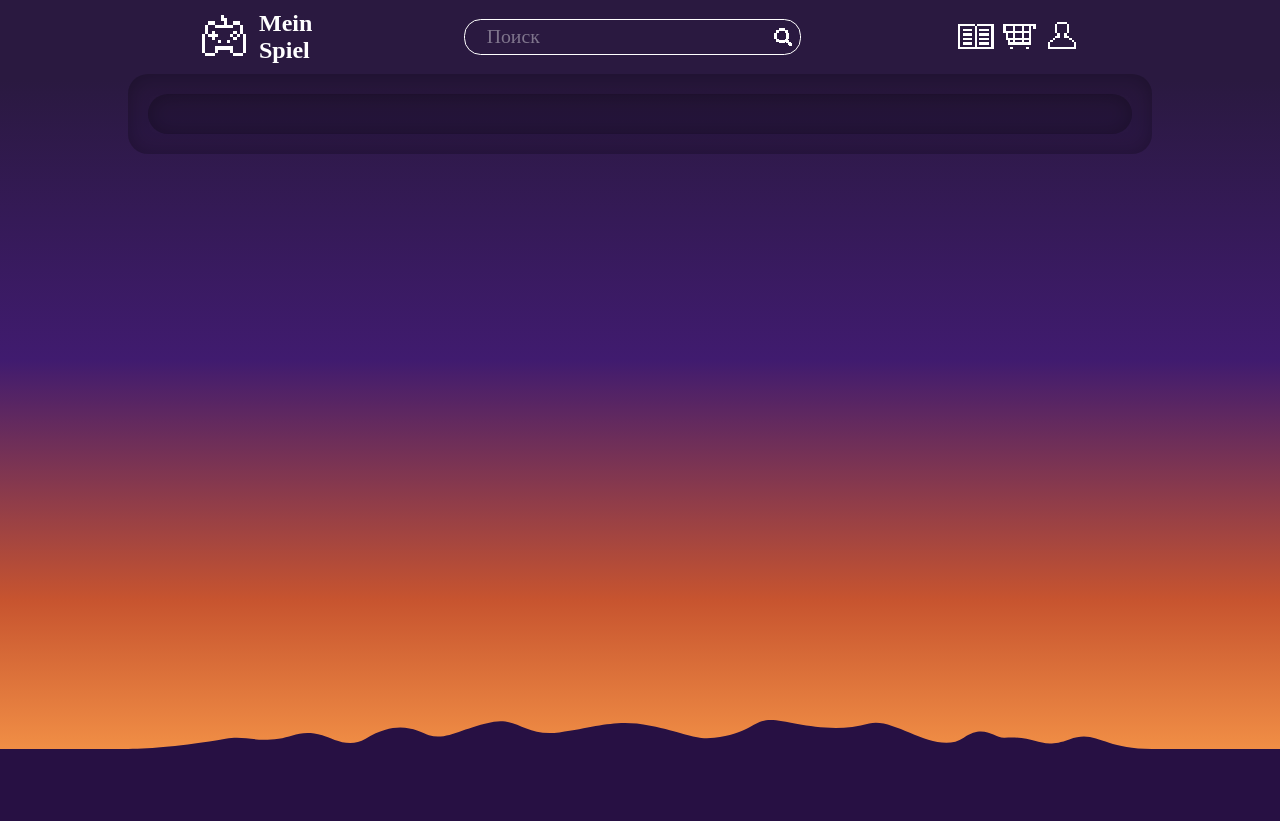
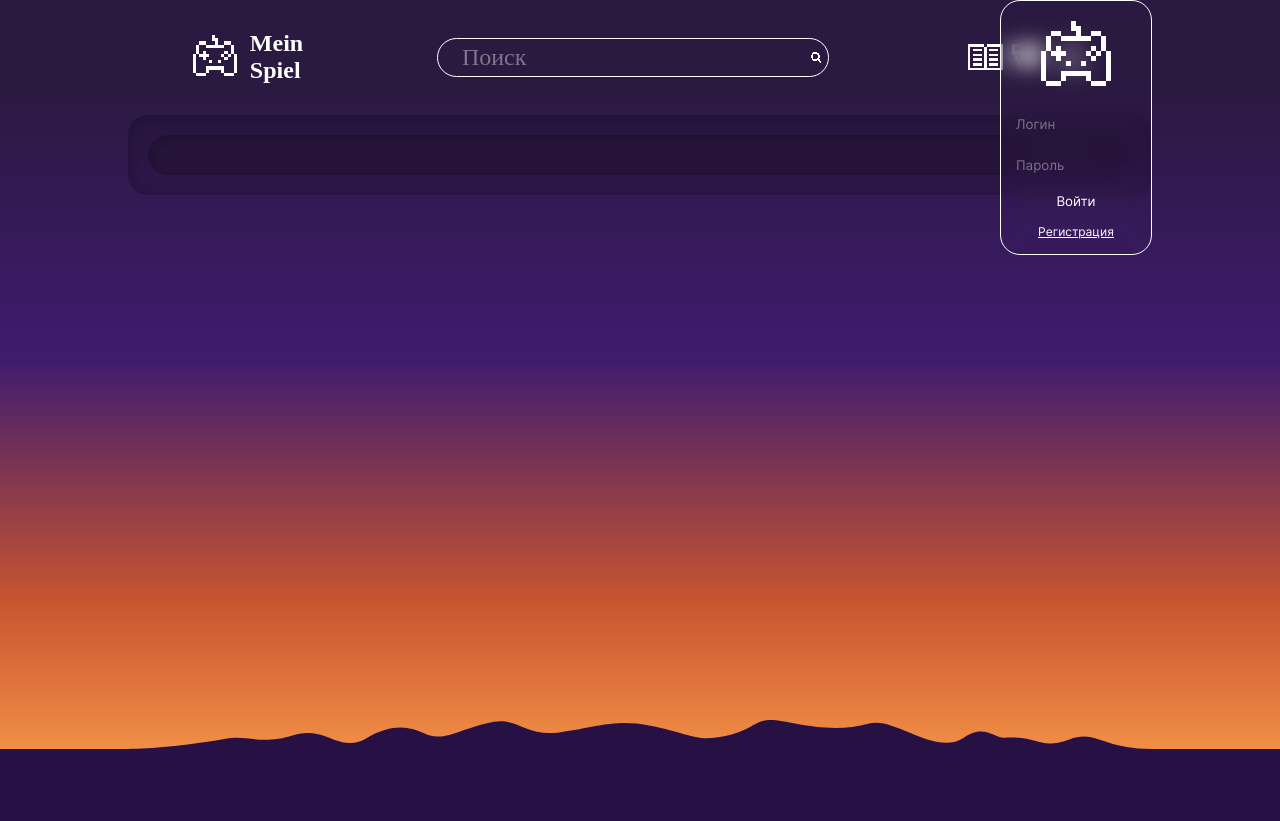
Before and after one commit to Zhoraaa/MeinSpiel, a PHP site: page / in a window 1280 px wide. Run offline with PHP 8.4, Linux system fonts and the light colour scheme; the visitor is signed in with stand-in values (Sample User, id 1); data that the repository does not hold is empty; some web fonts are replaced.

Commit message:
MeinSpiel ver.0.1.1
Промежуточная версия

```diff
--- a/pageBase.php
+++ b/pageBase.php
@@ -1,7 +1,7 @@
 <?php
 // $con = mysqli_connect('localhost', 'root', '', 'mein_spiel');
 session_start();
-$return = $_SESSION['return'];
+$return = $_SESSION['return'] ?? null;
 
 $nav = [
   'catalogue' => 'Каталог',
@@ -25,6 +25,26 @@ $nav = [
 
 <body>
   <content>
+
+    <div id="account" class="radius hide">
+      <img src="./img/logo.svg" alt="">
+
+      <form action="" method="get" id="signIn">
+        <div><input type="text" name="login" placeholder="Логин"></div>
+        <div><input type="password" name="pass" placeholder="Пароль"></div>
+        <button type="submit">Войти</button>
+        <div><a href="">Регистрация</a></div>
+      </form>
+
+      <form action="" method="get" id="signUp" class="hide">
+        <div><input type="text" name="login" placeholder="Логин"></div>
+        <div><input type="password" name="pass" placeholder="Пароль"></div>
+        <div><input type="password" name="pass" placeholder="Повтор пароля"></div>
+        <button type="submit">Регистрация</button>
+        <div><a href="">Взод</a></div>
+      </form>
+    </div>
+
     <header>
       <a class="title inner-header" href="/" title="На главную">
         <img src="./img/logo.svg" class="LOGO">
@@ -36,7 +56,7 @@ $nav = [
       </form>
       <nav class="inner-header">
         <?php
-        if ($user) {
+        if (isset($user)) {
         ?>
           <h2>
             <?= $user['balance'] ?> ₽
@@ -47,7 +67,7 @@ $nav = [
         <div>
           <?php
           foreach ($nav as $item => $title) {
-            if ($user) {
+            if (isset($user)) {
           ?>
               <a href="<?= $item ?>.php" class="logoLink"><img src="./img/<?= $item ?>.svg" alt="<?= $title ?>"></a>
             <?php
@@ -56,7 +76,7 @@ $nav = [
             <?php
             } else {
             ?>
-              <a href="#<?= $item ?>" id="loginBtn" class="logoLink"><img src="./img/<?= $item ?>.svg" alt="<?= $title ?>"></a>
+              <a onclick="hideSwitcher(<?= $item ?>)" id="loginBtn" class="logoLink"><img src="./img/<?= $item ?>.svg" alt="<?= $title ?>"></a>
           <?php
             }
           }
@@ -73,11 +93,13 @@ $nav = [
 
     </section>
   </content>
+
   <footer class="wrapper">
     <img src="./img/mountains.svg">
     <div class="info"></div>
     <div class="spacer"></div>
   </footer>
+
 </body>
 
 </html>
--- a/style.css
+++ b/style.css
@@ -12,31 +12,31 @@ h2 {
 }
 
 html {
-  background: linear-gradient(
-    180deg,
-    #2a1940 10%,
-    #401b6f 45%,
-    #c7542f 75%,
-    #ffa24d 100%
-  );
+  background: linear-gradient(180deg,
+      #2a1940 10%,
+      #401b6f 45%,
+      #c7542f 75%,
+      #ffa24d 100%);
 
   font-size: 12px;
   --five: 5px;
   --typical-height: 25px;
   --typical-fsize: 1rem;
 }
+
 a,
 button {
   outline: none;
+  cursor: pointer;
 }
+
 body {
   height: 100vh;
   min-height: 500px;
   width: 100%;
   margin: 0;
+}
 
-  overflow-y: hidden;
-}
 /* Контентная область и содержимое */
 content {
   width: 80%;
@@ -48,70 +48,82 @@ content {
 
   display: block;
 }
+
 /* Хэдер */
 header {
+  padding: 2% 0;
+
   display: flex;
   align-items: center;
   justify-content: space-between;
   flex-wrap: wrap;
 }
+
 .inner-header {
   margin: 0px auto;
 }
+
 /* Название */
 .title {
   display: flex;
   align-items: center;
   text-decoration: none;
 }
+
 h1 {
   margin: calc(var(--five) * 2);
   font-family: 'Fifaks 1.0 dev1';
   font-size: calc(var(--typical-fsize) * 2);
 }
+
 .LOGO {
   height: calc(var(--typical-height) * 2);
 }
+
 /* Поиск */
 .search {
   --witdh-search: 70%;
 
   border: 1px solid #fff;
   max-width: var(--witdh-search);
-  border-radius: calc(var(--typical-height)/1.5);
+  border-radius: 100vh;
   padding: var(--five);
 
   display: flex;
 
   justify-content: space-between;
 }
+
 .search * {
   border: none;
   padding: 0;
   background-color: #00000000;
 }
+
 .search input {
   --input-width: 90%;
 
-  width: calc(var(--typical-height) * 10);
-  width: 80%;
+  width: calc(var(--typical-height) * 12);
   outline: 0;
   padding: 0 5%;
 
   font-family: 'Fifaks 1.0 dev1';
-  font-size: calc(var(--typical-fsize) * 1.65);
+  font-size: calc(var(--typical-fsize) * 2);
 }
-.search input::placeholder {
+
+input::placeholder {
   color: #ffffff66;
 }
-.search button{
+
+.search button {
   width: 30%;
 
   display: flex;
   align-items: center;
   justify-content: end;
 }
-.search button img{
+
+.search button img {
   width: 30%;
 }
 
@@ -120,36 +132,43 @@ nav {
   display: flex;
   align-items: center;
 }
+
 nav h2 {
   font-size: calc(var(--typical-fsize) * 1.5);
   font-family: 'Fifaks 1.0 dev1';
 }
+
 nav div {
   width: calc(var(--typical-height) * 1.5 * 3 + var(--five) * 2);
   margin-left: calc(var(--five)*3);
   display: flex;
   justify-content: space-between;
 }
+
 nav div a img {
   height: calc(var(--typical-height)*1.5);
 }
+
 /* Футер */
 footer {
   width: 100%;
   height: 10%;
   position: relative;
 }
+
 footer img {
   width: 80%;
   margin: 0 auto;
   display: block;
 }
+
 footer .info {
   width: 100%;
   height: 90%;
 
   background: #271043;
 }
+
 .zero {
   width: 100%;
   position: relative;
@@ -159,13 +178,58 @@ footer .info {
 .inter {
   font-family: 'Inter';
 }
+
 .radius {
   border-radius: 20px;
 }
+
 .inner-shadow {
   background: rgba(0, 0, 0, 0.1);
   box-shadow: inset 0px 0px 20px rgba(0, 0, 0, 0.25);
 }
+
 .content {
   padding: 20px;
 }
+
+/* Авторизация и связанное */
+#account {
+  height: auto;
+  width: 150px;
+  border: 1px solid white;
+  padding: 15px 0;
+
+  display: flex;
+  flex-direction: column;
+  align-items: center;
+
+  backdrop-filter: blur(10px);
+  position: fixed;
+  right: 10%;
+}
+
+#account img {
+  width: 80px
+}
+
+#account input {
+  width: 80%;
+  padding: 5px 10%;
+  background: #00000000;
+}
+
+#account form div,
+#account form button {
+  margin: 15px auto 0 auto;
+  display: flex;
+  justify-content: center;
+}
+
+#account form button {
+  width: 100%;
+  background-color: #00000000;
+}
+/* Прятки */
+.hide {
+  display:none;
+}
```
Also changed, not shown: script.js (+8 -0 lines), user/signIn.php (deleted, +0 -17 lines), user/signUp.php (deleted, +0 -39 lines), user/signUpDB.php (+7 -19 lines).
